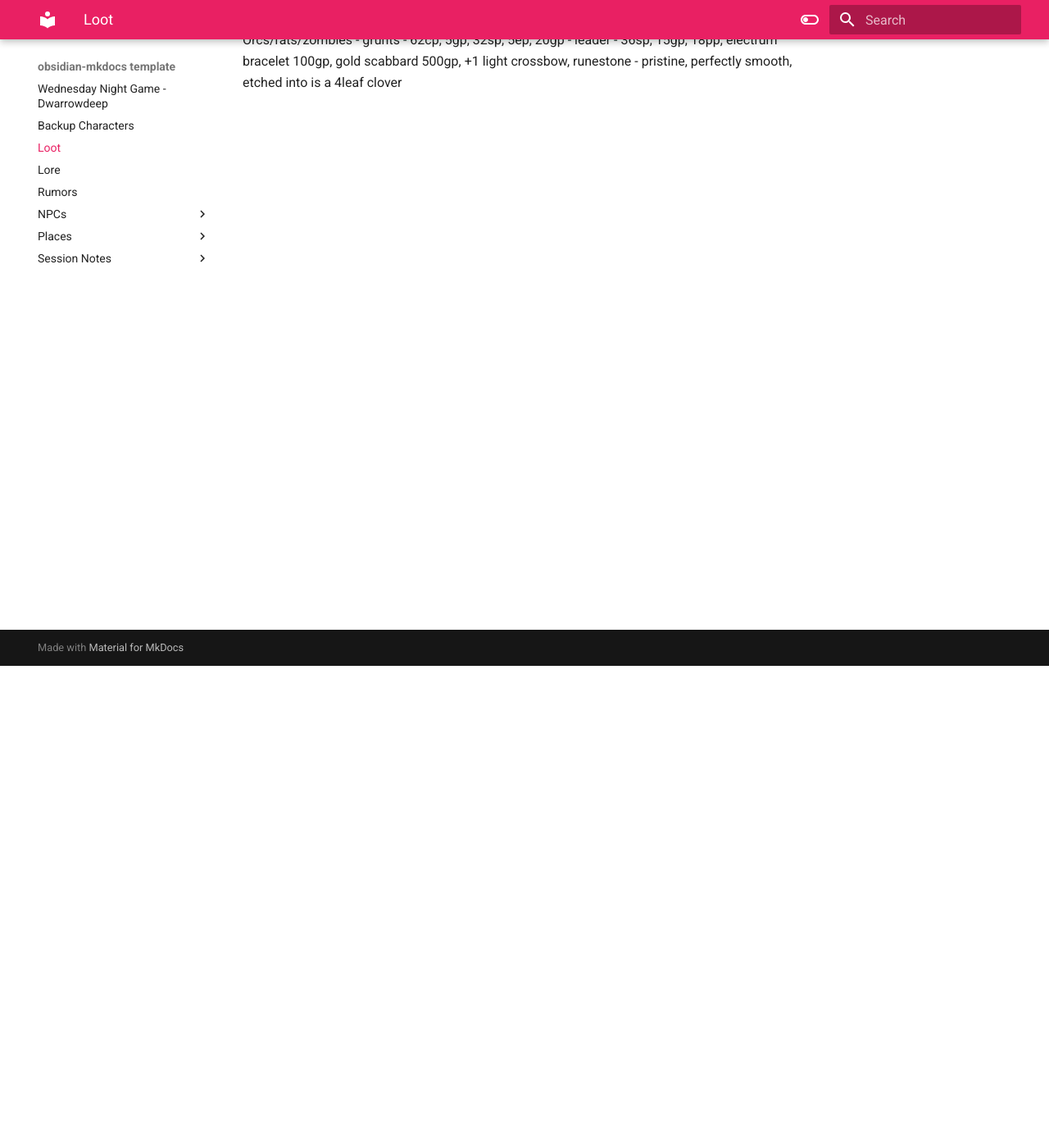
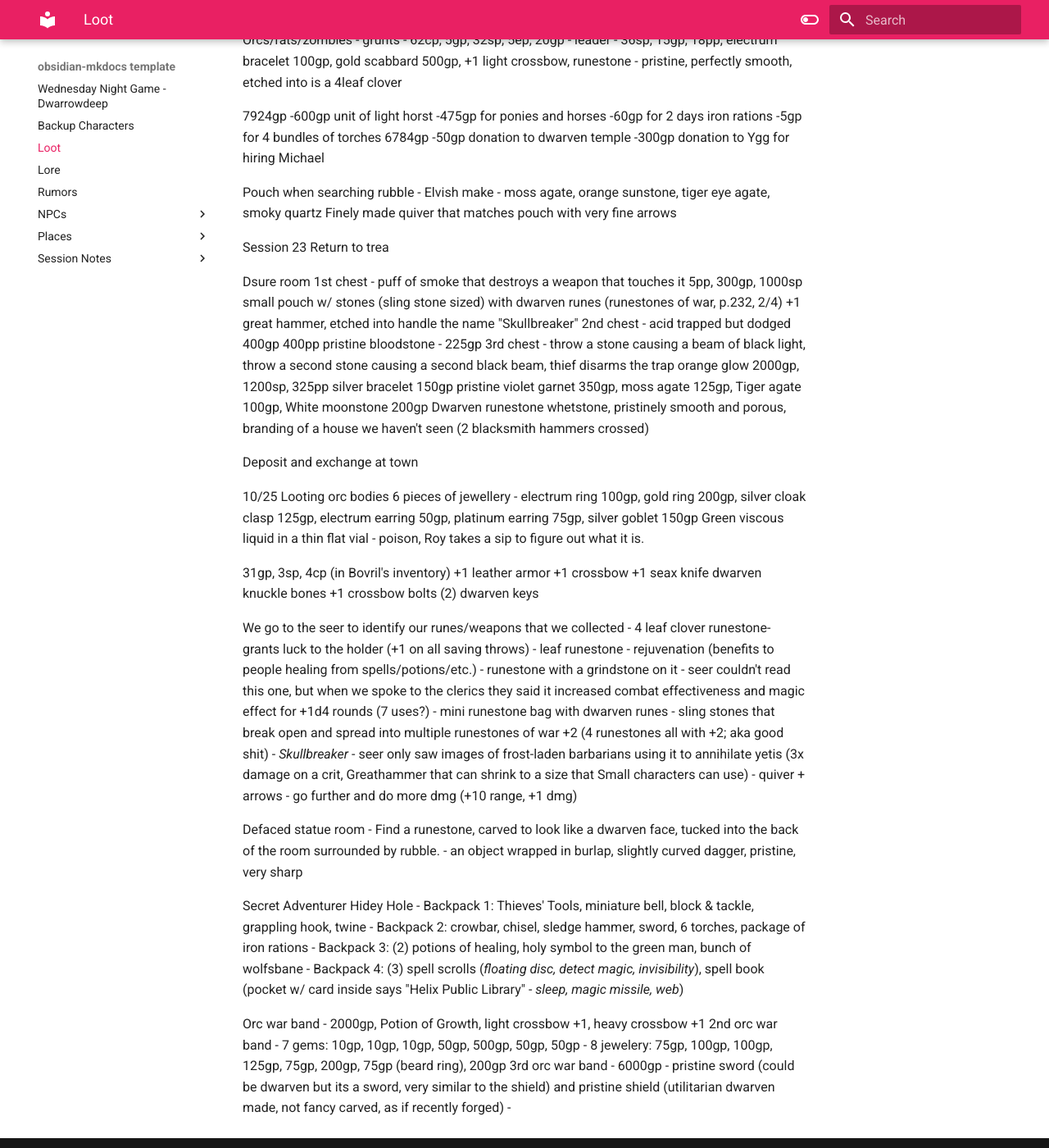
Before and after one commit to castironbeard/Wednesday-game, an MkDocs documentation site: the page built from docs/Loot.md, in a window 1280 px wide and 1400 px high, scrolled down 588 px. Shown: the whole window at 82% size. Built offline with MkDocs 1.6.1 and Material for MkDocs 9.7.7, drawn with Linux system fonts in a browser that asks for light colours.

Commit message:
update 12-6

```diff
--- a/docs/Loot.md
+++ b/docs/Loot.md
@@ -32,3 +32,79 @@ coin purse in the corner? - 36pp, 6gp, 50sp, 100cp
 Orcs/rats/zombies
 - grunts - 62cp, 5gp, 32sp, 5ep, 20gp
 - leader - 36sp, 15gp, 18pp, electrum bracelet 100gp, gold scabbard 500gp, +1 light crossbow, runestone - pristine, perfectly smooth, etched into is a 4leaf clover
+
+
+7924gp
+-600gp unit of light horst
+-475gp for ponies and horses
+-60gp for 2 days iron rations
+-5gp for 4 bundles of torches
+6784gp
+-50gp donation to dwarven temple
+-300gp donation to Ygg for hiring Michael
+
+
+Pouch when searching rubble - Elvish make - moss agate, orange sunstone, tiger eye agate, smoky quartz
+Finely made quiver that matches pouch with very fine arrows
+
+Session 23
+Return to trea
+
+Dsure room
+1st chest - puff of smoke that destroys a weapon that touches it
+	5pp, 300gp, 1000sp
+	small pouch w/ stones (sling stone sized) with dwarven runes (runestones of war, p.232, 2/4)
+	+1 great hammer, etched into handle the name "Skullbreaker"
+2nd chest - acid trapped but dodged
+	400gp
+	400pp
+	pristine bloodstone - 225gp
+3rd chest - throw a stone causing a beam of black light, throw a second stone causing a second black beam, thief disarms the trap
+	orange glow
+	2000gp, 1200sp, 325pp
+	silver bracelet 150gp
+	pristine violet garnet 350gp, moss agate 125gp, Tiger agate 100gp, White moonstone  200gp
+	Dwarven runestone whetstone, pristinely smooth and porous, branding of a house we haven't seen (2 blacksmith hammers crossed)
+
+Deposit and exchange at town
+
+10/25
+Looting orc bodies
+6 pieces of jewellery - electrum ring 100gp, gold ring 200gp, silver cloak clasp 125gp, electrum earring 50gp, platinum earring 75gp, silver goblet 150gp
+Green viscous liquid in a thin flat vial - poison, Roy takes a sip to figure out what it is.
+
+31gp, 3sp, 4cp (in Bovril's inventory)
++1 leather armor
++1 crossbow
++1 seax knife
+dwarven knuckle bones
++1 crossbow bolts (2)
+dwarven keys
+
+We go to the seer to identify our runes/weapons that we collected
+- 4 leaf clover runestone- grants luck to the holder (+1 on all saving throws)
+- leaf runestone - rejuvenation (benefits to people healing from spells/potions/etc.)
+- runestone with a grindstone on it - seer couldn't read this one, but when we spoke to the clerics they said it increased combat effectiveness and magic effect for +1d4 rounds (7 uses?)
+- mini runestone bag with dwarven runes - sling stones that break open and spread into multiple runestones of war +2 (4 runestones all with +2; aka good shit)
+- *Skullbreaker* - seer only saw images of frost-laden barbarians using it to annihilate yetis (3x damage on a crit, Greathammer that can shrink to a size that Small characters can use)
+- quiver + arrows - go further and do more dmg (+10 range, +1 dmg)
+
+Defaced statue room
+- Find a runestone, carved to look like a dwarven face, tucked into the back of the room surrounded by rubble.
+- an object wrapped in burlap, slightly curved dagger, pristine, very sharp
+
+Secret Adventurer Hidey Hole
+- Backpack 1: Thieves' Tools, miniature bell, block & tackle, grappling hook, twine
+- Backpack 2: crowbar, chisel, sledge hammer, sword, 6 torches, package of iron rations
+- Backpack 3: (2) potions of healing, holy symbol to the green man, bunch of wolfsbane
+- Backpack 4: (3) spell scrolls (*floating disc, detect magic, invisibility*), spell book (pocket w/ card inside says "Helix Public Library" - *sleep, magic missile, web*)
+
+Orc war band
+- 2000gp, Potion of Growth, light crossbow +1, heavy crossbow +1
+2nd orc war band
+- 7 gems: 10gp, 10gp, 10gp, 50gp, 500gp, 50gp, 50gp
+- 8 jewelery: 75gp, 100gp, 100gp, 125gp, 75gp, 200gp, 75gp (beard ring), 200gp
+3rd orc war band
+- 6000gp
+- pristine sword (could be dwarven but its a sword, very similar to the shield) and pristine shield (utilitarian dwarven made, not fancy carved, as if recently forged)
+-
```
Also changed, not shown: docs/Session Notes/Session Notes - 20.md (added, +28 -0 lines), docs/Session Notes/Session Notes - 21.md (added, +45 -0 lines), docs/Session Notes/Session Notes - 22.md (added, +28 -0 lines), docs/Session Notes/Session Notes - 23.md (added, +31 -0 lines), docs/Session Notes/Session Notes - 24.md (added, +19 -0 lines), docs/Session Notes/Session Notes - 25.md (added, +17 -0 lines), docs/Session Notes/Session Notes - 26.md (added, +44 -0 lines), docs/Session Notes/Session Notes - 27.md (added, +36 -0 lines), docs/Session Notes/Session Notes - 28.md (added, +19 -0 lines).
